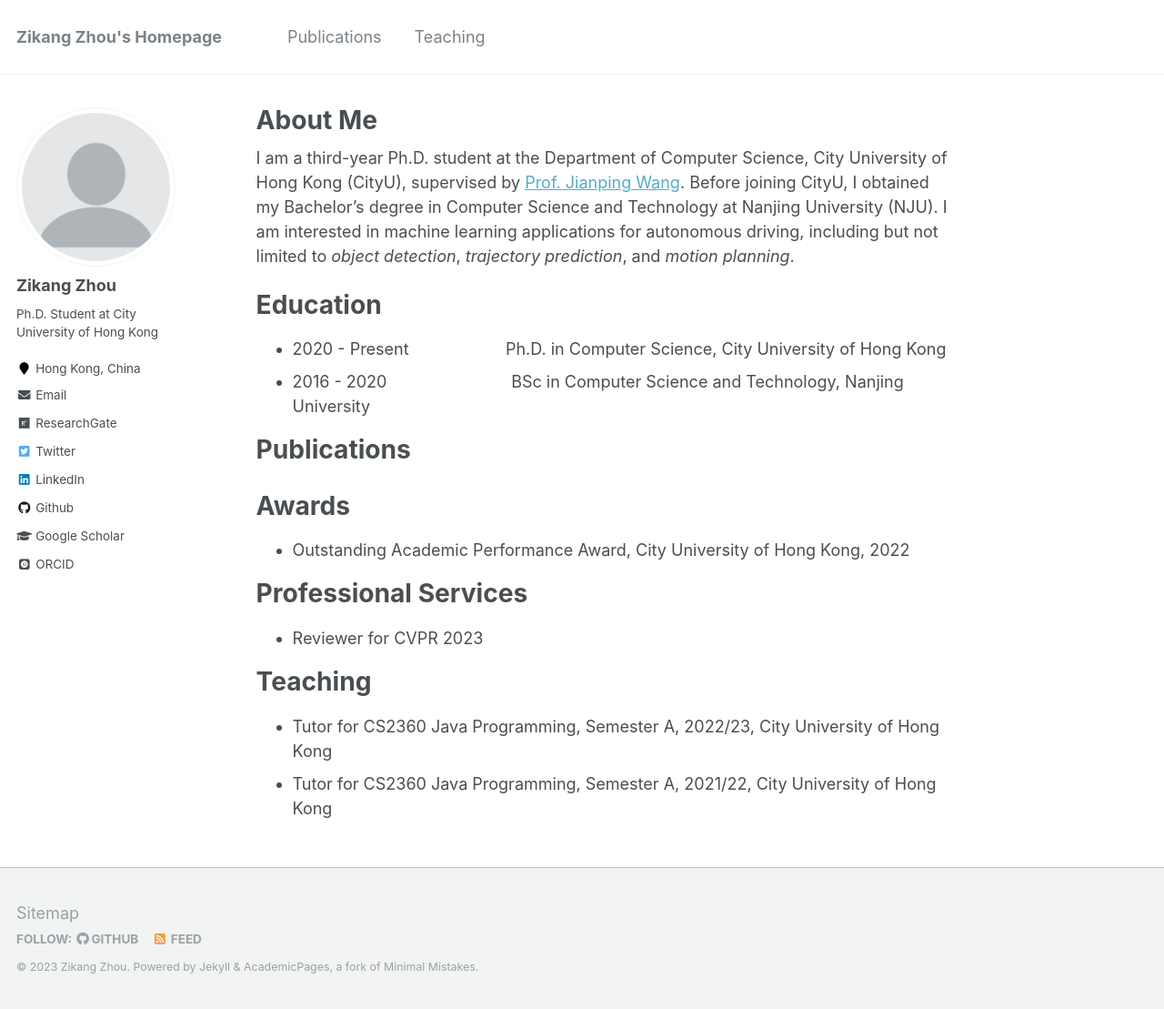
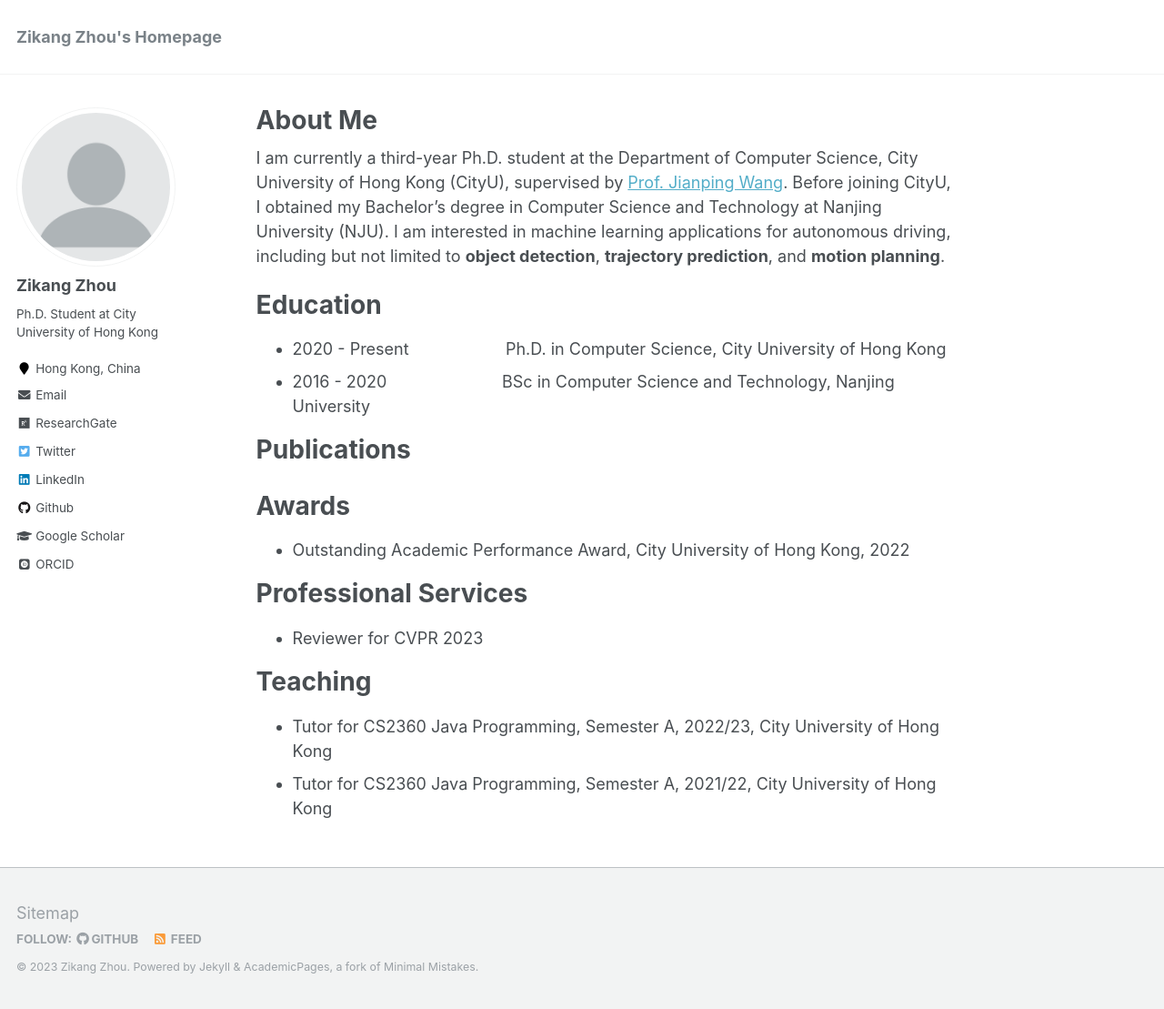
Before and after one commit to ZikangZhou/ZikangZhou.github.io, a Jekyll site: the page built from _pages/about.md, in a window 1280 px wide and 1109 px high. Shown: the whole window at 91% size. Built offline with Jekyll 4.4.1, drawn with Linux system fonts in a browser that asks for light colours; some web fonts are replaced.

```diff
--- a/_pages/about.md
+++ b/_pages/about.md
@@ -8,12 +8,12 @@ redirect_from:
   - /about.html
 ---
 
-I am a third-year Ph.D. student at the Department of Computer Science, City University of Hong Kong (CityU), supervised by [Prof. Jianping Wang](https://scholar.google.com/citations?user=bow_liAAAAAJ&hl=en). Before joining CityU, I obtained my Bachelor's degree in Computer Science and Technology at Nanjing University (NJU). I am interested in machine learning applications for autonomous driving, including but not limited to *object detection*, *trajectory prediction*, and *motion planning*.
+I am currently a third-year Ph.D. student at the Department of Computer Science, City University of Hong Kong (CityU), supervised by [Prof. Jianping Wang](https://scholar.google.com/citations?user=bow_liAAAAAJ&hl=en). Before joining CityU, I obtained my Bachelor's degree in Computer Science and Technology at Nanjing University (NJU). I am interested in machine learning applications for autonomous driving, including but not limited to **object detection**, **trajectory prediction**, and **motion planning**.
 
 # Education
 
 - 2020 - Present &nbsp; &nbsp; &nbsp; &nbsp; &nbsp; &nbsp; &nbsp; &nbsp; &nbsp; &nbsp; Ph.D. in Computer Science, City University of Hong Kong
-- 2016 - 2020 &nbsp; &nbsp; &nbsp; &nbsp; &nbsp; &nbsp; &nbsp; &nbsp; &nbsp; &nbsp; &nbsp; &nbsp; &nbsp; BSc in Computer Science and Technology, Nanjing University
+- 2016 - 2020 &nbsp; &nbsp; &nbsp; &nbsp; &nbsp; &nbsp; &nbsp; &nbsp; &nbsp; &nbsp; &nbsp; &nbsp; BSc in Computer Science and Technology, Nanjing University
 
 # Publications
 
```
Also changed, not shown: _data/navigation.yml (+4 -4 lines), _publications/hivt.md (+1 -1 lines).
